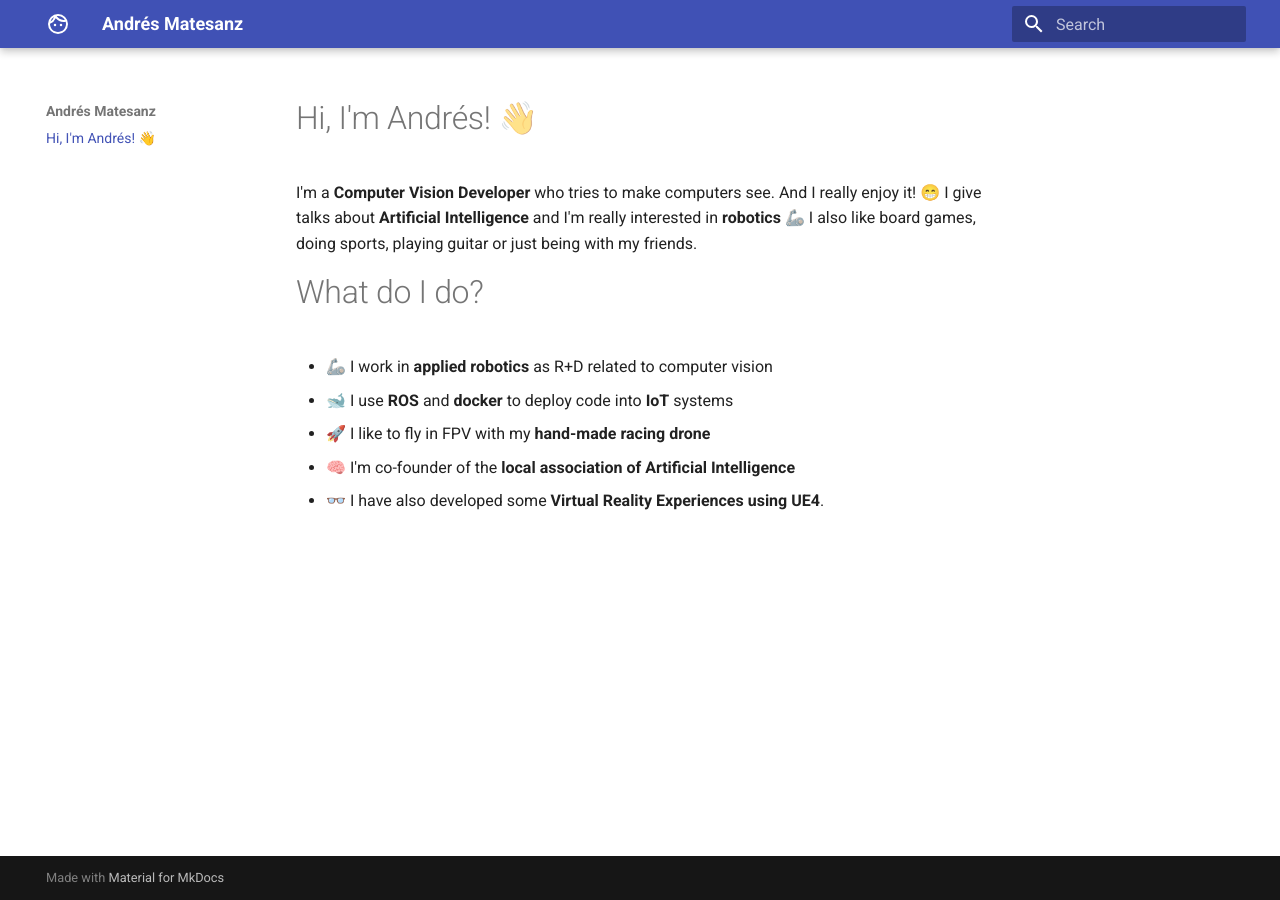
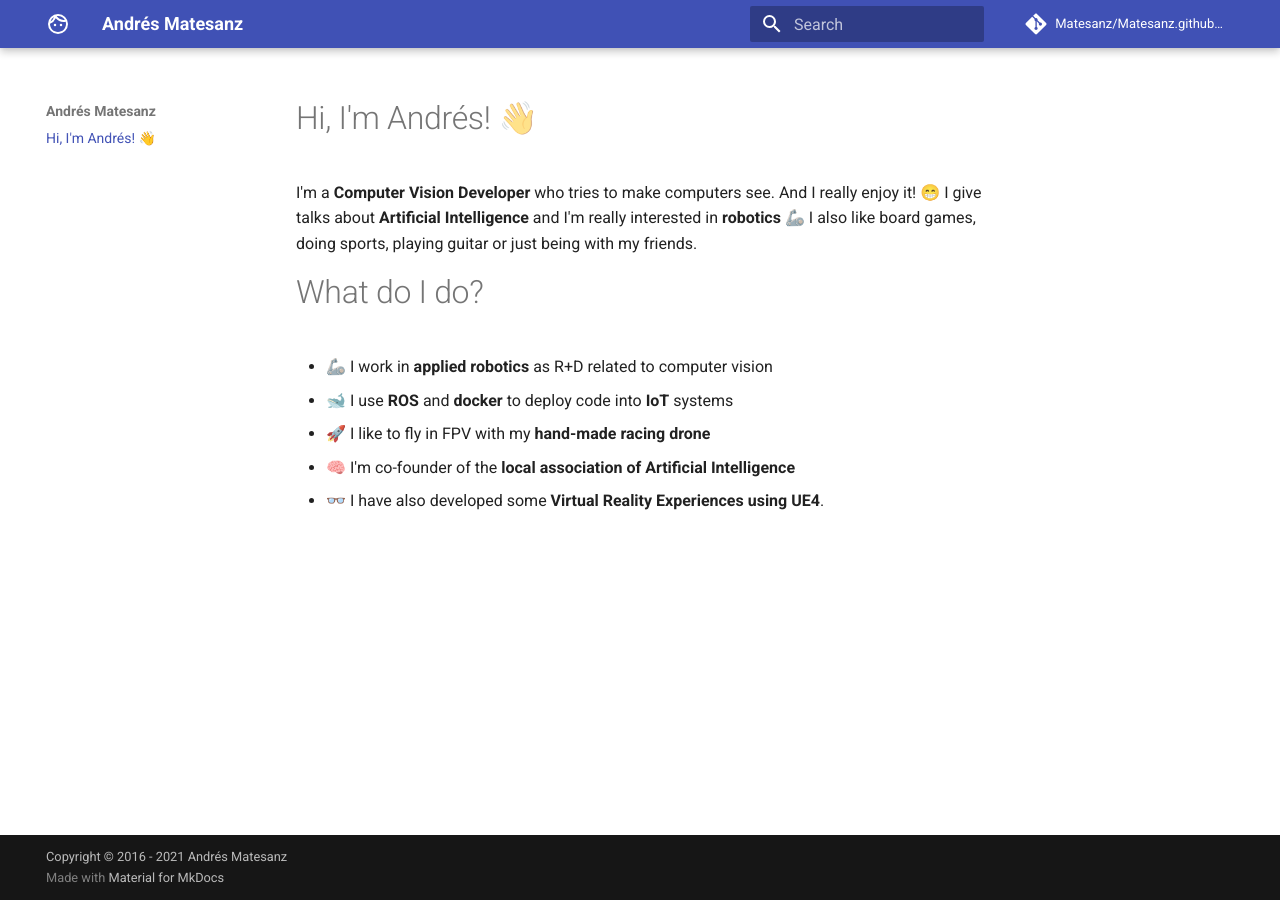
Before and after one commit to Matesanz/Matesanz.github.io, an MkDocs documentation site: the page built from docs/index.md, in a window 1280 px wide. Built offline with MkDocs 1.6.1 and Material for MkDocs 9.7.7, drawn with Linux system fonts in a browser that asks for light colours; comment, search, counter and statistics services are not loaded.

Commit message:
✨ add site description

```diff
--- a/mkdocs.yml
+++ b/mkdocs.yml
@@ -1,4 +1,19 @@
+# Project information
 site_name: Andrés Matesanz
+site_url: https://matesanz.github.io/
+site_author: Andrés Matesanz
+site_description: >-
+  Know more about me on my personal web page.
+
+# Repository
+repo_name: Matesanz/Matesanz.github.io
+repo_url: https://github.com/Matesanz/Matesanz.github.io
+edit_uri: ""
+
+# Copyright
+copyright: Copyright &copy; 2016 - 2021 Andrés Matesanz
+
+# Configuration
 theme:
   name: material
   icon:
```
